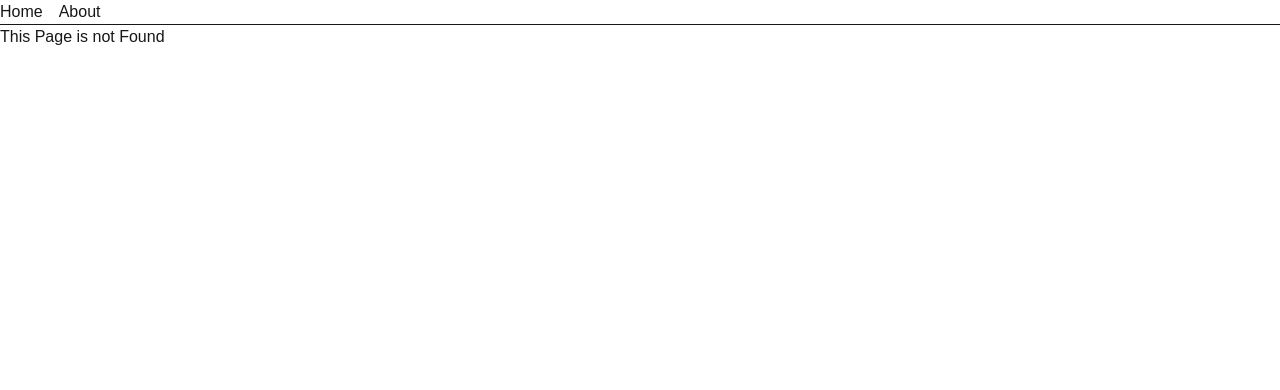
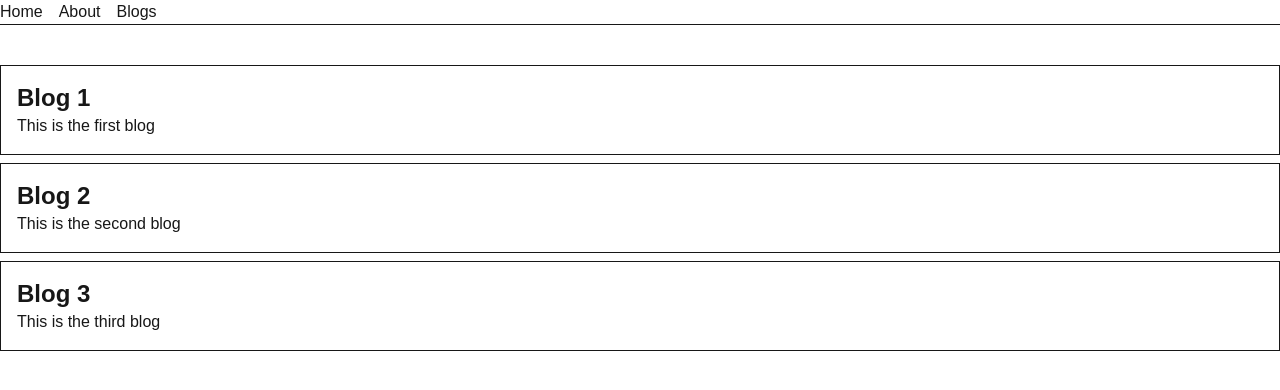
Before and after one commit to Ashik150/NextJs-Practice, a Next.js app in the folder practise/: page /blogs in a window 1280 px wide. Before the commit this address had no page. Shown: the top 390 px of the page. Built offline with nearby package versions, Linux system fonts and the light colour scheme.

Commit message:
Dynamic Routing and not-found Basic

```diff
--- /dev/null
+++ b/practise/app/blogs/[id]/page.js
@@ -0,0 +1,14 @@
+import {notFound} from 'next/navigation';
+
+export default function BlogPage ({params}) {
+    const {id} = params;
+    if(id === '4')
+    {
+        notFound();
+    }
+  return (
+    <div>
+        The blog id is {id}
+    </div>
+  )
+}
--- /dev/null
+++ b/practise/app/blogs/page.js
@@ -0,0 +1,38 @@
+import Image from "next/image";
+import Link from "next/link";
+
+export default function Blogs() {
+  const blogs = [
+    {
+      id: 1,
+      title: "Blog 1",
+      description: "This is the first blog",
+    },
+    {
+      id: 2,
+      title: "Blog 2",
+      description: "This is the second blog",
+    },
+    {
+      id: 3,
+      title: "Blog 3",
+      description: "This is the third blog",
+    },
+  ];
+
+  return (
+    <main className="mt-10">
+      <ul>
+        {blogs.map((blog) => (
+          <li key={blog.id} className="border p-4 my-2">
+            <Link href={`/blogs/${blog.id}`}>
+              <h2 className="text-2xl font-bold">{blog.title}</h2>
+            </Link>
+            <p>{blog.description}</p>
+          </li>
+        ))}
+      </ul>
+    </main>
+
+  );
+}
--- a/practise/app/layout.js
+++ b/practise/app/layout.js
@@ -27,6 +27,7 @@
           <ul className="flex gap-4">
             <li><Link href="/">Home</Link></li>
             <li><Link href="/about">About</Link></li>
+            <li><Link href="/blogs">Blogs</Link></li>
           </ul>
         </nav>
         <hr />
```
